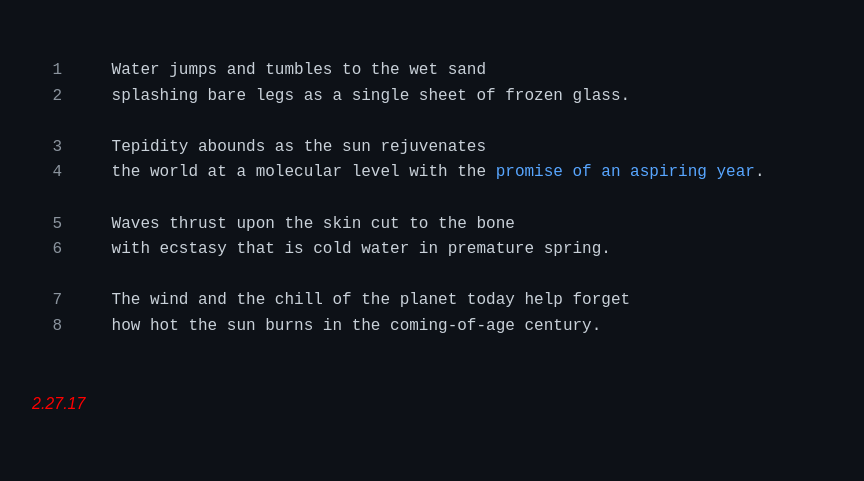
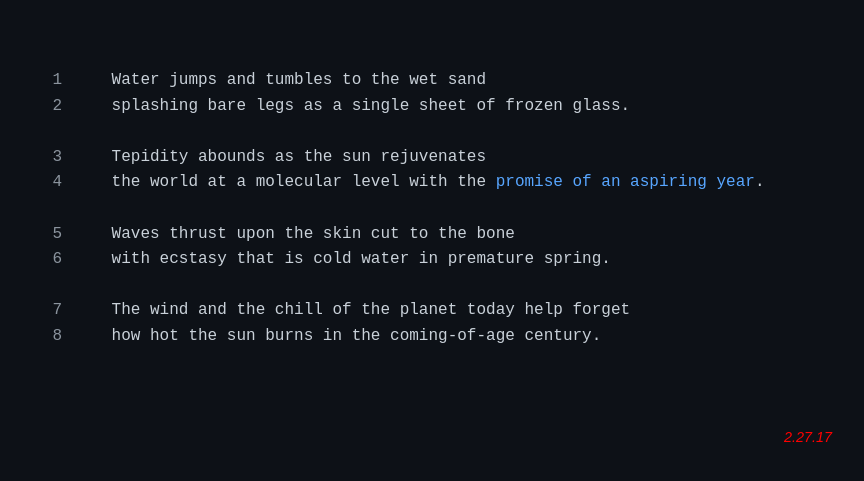
Before and after one commit to manonthesea/you-hear-me, a plain HTML site: page How Soon We Forget.html in a window 1280 px wide. Shown: the part 147-628 px from the top of the page, without its empty margins (208-1072 px from the left). Drawn offline with Linux system fonts and the light colour scheme.

Commit message:
Update How Soon We Forget.html

```diff
--- a/How Soon We Forget.html
+++ b/How Soon We Forget.html
@@ -27,16 +27,14 @@
             font-size: 1em;
             color: #c9d1d9; /* Light text color */
             padding-left: 40px; /* Space for line numbers */
-            margin: 0; /* Remove default margins */
+            white-space: pre; /* Preserves formatting */
+            margin-top: 10px; /* Adds spacing above and below */
+            margin-bottom: 10px;
         }
 
         a {
             color: #58a6ff; /* GitHub link blue */
             text-decoration: none;
-        }
-
-        em {
-            color: red; /* Red color for the date */
         }
 
         .line-number {
@@ -46,6 +44,14 @@
             text-align: right; /* Aligns line numbers to the right */
             position: relative; /* Allows for absolute positioning */
             left: -40px; /* Moves line numbers to the left */
+        }
+
+        em {
+            color: red; /* Red color for the date */
+            font-size: 0.9em; /* Slightly smaller font for date */
+            display: block; /* Places date on its own line */
+            text-align: right; /* Aligns date to the right */
+            margin-top: 15px; /* Adds space above the date */
         }
     </style>
 </head>
```
